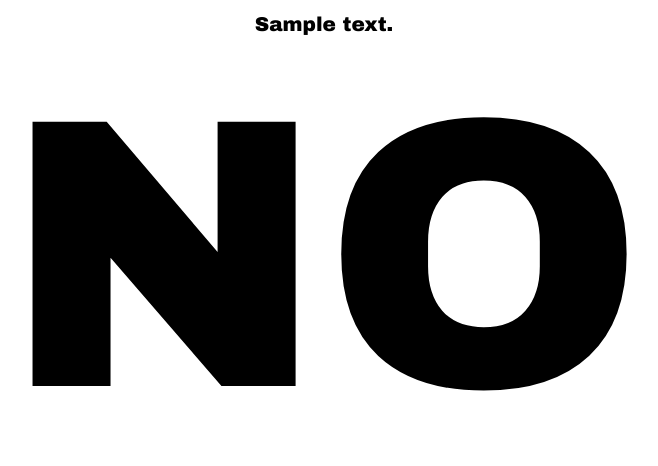
After one commit to andymason/istheansweryes, a Flask app: template templates/public.html in a window 1280 px wide. The commit adds this page. Shown: the top 466 px of the page, without its empty margins (316-974 px from the left). Run offline with Flask 2, Linux system fonts and the light colour scheme; the template is opened without the code that fills it: most values are stand-ins (such as "Sample title", 1, 10 or a date in 2020).

Commit message:
Odds and ends

```diff
--- a/main.py
+++ b/main.py
@@ -1,6 +1,8 @@
 from flask import Flask
 from flask import render_template
 from flask import request
+from flask import redirect
+from flask import url_for
 from google.appengine.ext import ndb
 from os import urandom
 import base64
@@ -19,7 +21,6 @@ class Question(ndb.Model):
 
 @app.route('/')
 def hello():
-    """Return a friendly HTTP greeting."""
     return render_template('index.html')
 
 @app.route('/update/<id>', methods=['POST'])
@@ -47,14 +48,9 @@ def updateQuestion(id=None):
         storedQuestion.status = False
 
     storedQuestion.put()
-
-    return render_template('success.html',
-            id=questionKey.id(),
-            status=storedQuestion.status,
-            text=storedQuestion.text,
-            secret=storedQuestion.secret)
-
-
+    return redirect(url_for('editQuestion',
+                            id=questionKey.id(),
+                            secret=storedQuestion.secret))
 
 
 @app.route('/create', methods=['POST'])
@@ -67,11 +63,9 @@ def createQuestion():
     question.secret = base64.urlsafe_b64encode(urandom(24))
     questionKey = question.put()
 
-    return render_template('success.html',
-            id=questionKey.id(),
-            status=question.status,
-            text=question.text,
-            secret=question.secret)
+    return redirect(url_for('editQuestion',
+                            id=questionKey.id(),
+                            secret=question.secret))
 
 
 @app.route('/<id>/<secret>', methods=['GET'])
@@ -110,8 +104,9 @@ def showQuestion(id=None):
     if storedQuestion is None:
         return 'Could\'t find question'
 
-    return str(storedQuestion)
-
+    return render_template('public.html',
+            status=storedQuestion.status,
+            text=storedQuestion.text)
 
 
 @app.errorhandler(404)
--- a/static/css/theme.css
+++ b/static/css/theme.css
@@ -1,3 +1,26 @@
 body {
-    color: red;
+    color: #000;
+    text-align: center;
+    font-family: arial, sans-serif;
 }
+
+#question_form,
+#question_form input {
+    font-size: 2rem;
+}
+
+input {
+    padding: 0.8rem;
+}
+
+#question_title {
+    font-size: 20px;
+    font-family: "arial black", arial, sans-serif;
+}
+
+#answer_title {
+    font-size: 24rem;
+    font-family: "arial black", arial, sans-serif;
+    font-weight: bold;
+    margin: 0;
+}
--- /dev/null
+++ b/templates/public.html
@@ -0,0 +1,11 @@
+<!doctype html>
+<html>
+<head>
+    <title>{{ text }}</title>
+    <link type="text/css" rel="stylesheet" href="/static/css/theme.css" />
+</head>
+<body>
+    <h1 id="question_title">{{ text }}</h1>
+    <p id="answer_title">{% if status %} YES {% else %} NO {% endif %}</p>
+</body>
+</html>
```
Also changed, not shown: templates/edit.html (+21 -5 lines), templates/index.html (+4 -3 lines), templates/success.html (deleted, +0 -15 lines).
